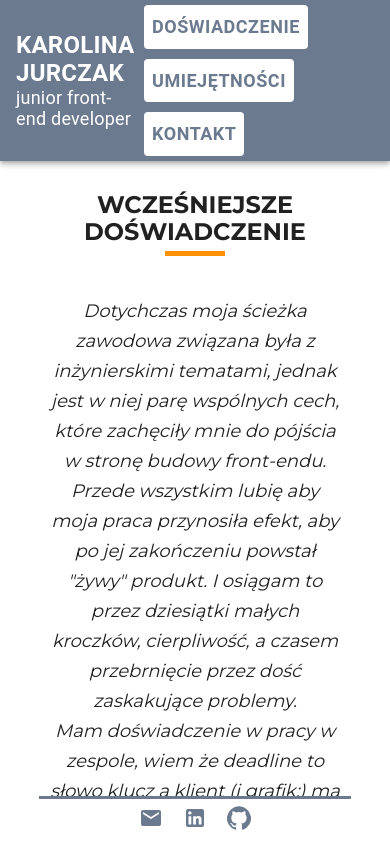
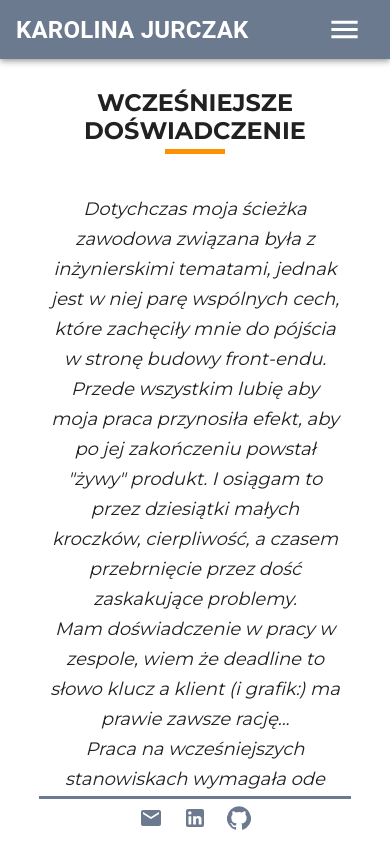
Before and after one commit to KaJurczak/Portfolio, a React (Create React App) app: page /Portfolio/aboutMe in a window 390 px wide. Shown: the top 842 px of the page. Built offline with nearby package versions, Linux system fonts and the light colour scheme.

Commit message:
Add hamburger to header

```diff
--- a/src/components/layout/Header/Header.js
+++ b/src/components/layout/Header/Header.js
@@ -1,36 +1,81 @@
 import React from 'react';
 // import PropTypes from 'prop-types';
-
 import styles from './Header.module.scss';
+import { makeStyles } from '@material-ui/core/styles';
 import { Link } from 'react-router-dom';
 import AppBar from '@material-ui/core/AppBar';
 import Toolbar from '@material-ui/core/Toolbar';
 import Typography from '@material-ui/core/Typography';
 import Button from '@material-ui/core/Button';
-// import Badge from '@material-ui/core/Badge';
+import Drawer from '@material-ui/core/Drawer';
+import List from '@material-ui/core/List';
+import ListItem from '@material-ui/core/ListItem';
+import ListItemText from '@material-ui/core/ListItemText';
+import IconButton from '@material-ui/core/IconButton';
+import MenuIcon from '@material-ui/icons/Menu';
 
-const Header = () => (
+const useStyles = makeStyles({
+  list: {
+    width: 'auto',
+  },
+});
+
+const Header = () => {
+  const classes = useStyles();
+  const [state, setState] = React.useState({
+    top: false,
+  });
+
+  const toggleDrawer = (anchor, open) => (event) => {
+    if (event.type === 'keydown' && (event.key === 'Tab' || event.key === 'Shift')) {
+      return;
+    }
+    setState({ ...state, [anchor]: open });
+  };
+
+  const list = (anchor) => (
+    <div
+      className={classes.list}
+      role="presentation"
+      onClick={toggleDrawer(anchor, false)}
+      onKeyDown={toggleDrawer(anchor, false)}
+    >
+      <List className={styles.menuItem}>
+        <ListItem button key={'text'} component={Link} to={'/Portfolio/'} color="inherit" className={styles.button}>
+          <ListItemText>HOME</ListItemText>
+        </ListItem>
+        <ListItem button key={'text'} component={Link} to={'/Portfolio/skillsProjects'} color="inherit" className={styles.button}>
+          <ListItemText>PROJEKTY</ListItemText>
+        </ListItem>
+        <ListItem button key={'text'} component={Link} to={'/Portfolio/aboutMe'} color="inherit" className={styles.button}>
+          <ListItemText>O MNIE</ListItemText>
+        </ListItem>
+        <ListItem button key={'text'} component={Link} to={'/Portfolio/contact'} color="inherit" className={styles.button}>
+          <ListItemText>KONTAKT</ListItemText>
+        </ListItem>
+      </List>
+    </div>
+  );
+
+  return(
     <div className={styles.root}>
       <AppBar className={styles.header} position="static">
         <Toolbar className={styles.buttonWrapper}>
-        {/* <IconButton edge="start" className={classes.menuButton} color="inherit" aria-label="menu">
-          <MenuIcon />
-        </IconButton> */}
           <div className={styles.logo}>
             <Typography className={styles.logo} component={Link} to={`/Portfolio/`} color="inherit" underline="hover">
               <span className="name">KAROLINA JURCZAK</span>
               <span className={styles.title}>junior front-end developer</span>
             </Typography>
           </div>
+          <div className={styles.buttonMenu}>
+            <Button component={Link} to={'/Portfolio/skillsProjects'} color="inherit" className={styles.button}>
               <div>
+                Projekty
+              </div>
+            </Button>
             <Button component={Link} to={'/Portfolio/aboutMe'} color="inherit" className={styles.button}>
               <div>
-              Doświadczenie
-            </div>
-          </Button>
-          <Button component={Link} to={'/Portfolio/skillsProjects'} color="inherit" className={styles.button}>
-            <div>
-              Umiejętności
+                O mnie
               </div>
             </Button>
             <Button component={Link} to={'/Portfolio/contact'} color="inherit" className={styles.button}>
@@ -39,10 +84,23 @@ const Header = () => (
               </div>
             </Button>
           </div>
+          <div className={styles.hamburgerMenu}>
+            <IconButton edge="start" className={styles.hamburgerIcon} color="inherit" aria-label="menu">
+              {['top'].map((anchor) => (
+                <React.Fragment key={anchor}>
+                  <MenuIcon onClick={toggleDrawer(anchor, true)}  fontSize="large">{anchor}</MenuIcon>
+                  <Drawer anchor={anchor} open={state[anchor]} onClose={toggleDrawer(anchor, false)}>
+                    {list(anchor)}
+                  </Drawer>
+                </React.Fragment>
+              ))}
+            </IconButton>
+          </div>
         </Toolbar>
       </AppBar>
     </div>
   );
+};
 
 Header.propTypes = {
   // className: PropTypes.string,
--- a/src/components/layout/Header/Header.module.scss
+++ b/src/components/layout/Header/Header.module.scss
@@ -5,7 +5,6 @@
     background-color: #6B7A8F;
 
     .buttonWrapper {
-      // display: flex;
       justify-content: space-between;
     }
 
@@ -36,5 +35,30 @@
       color: $textOrange;
     }
 
+    .hamburgerMenu {
+      display: none;
+    }
   }
 }
+
+@media (max-width: 700px) {
+  .root {
+    .header {
+      .buttonMenu {
+        display: none;
+      }
+
+      .hamburgerMenu {
+        display: flex;
+      }
+    }
+  }
+}
+
+@media (max-width: 400px) {
+  .root {
+    .title {
+      display: none;
+    }
+  }
+}
--- a/src/components/views/SkillsProjects/SkillsProjects.js
+++ b/src/components/views/SkillsProjects/SkillsProjects.js
@@ -16,7 +16,7 @@ const SkillsProjects = () => (
           <Grid container spacing={3}>
             <Grid item xs={12} sm={4}>
               <h4>Frond-end</h4>
-              <p>HTML, CSS, RWD, Bootstrap, JavaScript ES6, AJAX, React, Redux</p>
+              <p>HTML, CSS, RWD, JavaScript ES6, Bootstrap, Material-UI, AJAX, React, Redux</p>
             </Grid>
             <Grid item xs={12} sm={4}>
               <h4>Back-end</h4>
```
Also changed, not shown: 1 other file (tests, documents, lock files or other folders). Lines whose indentation alone changed are shown as unchanged.
